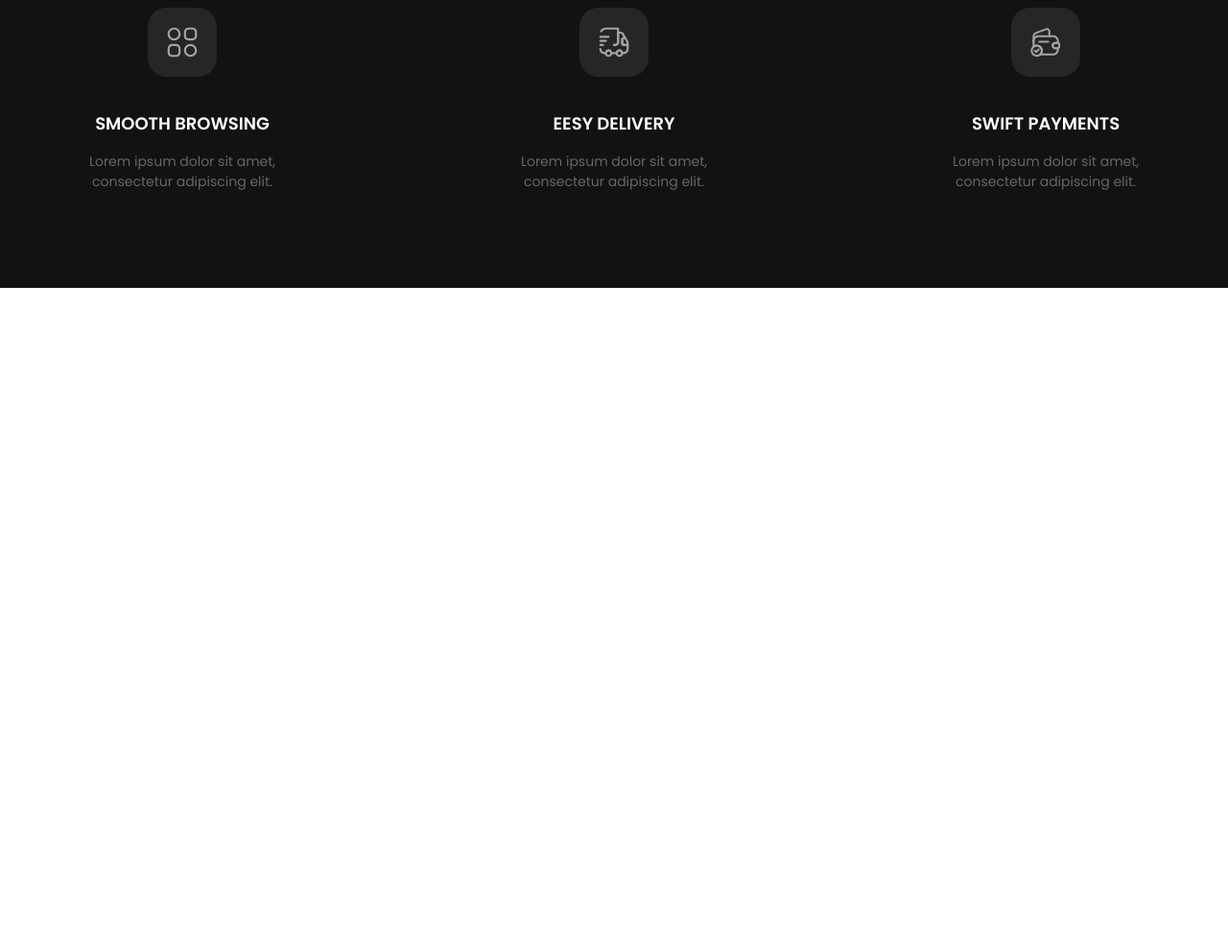
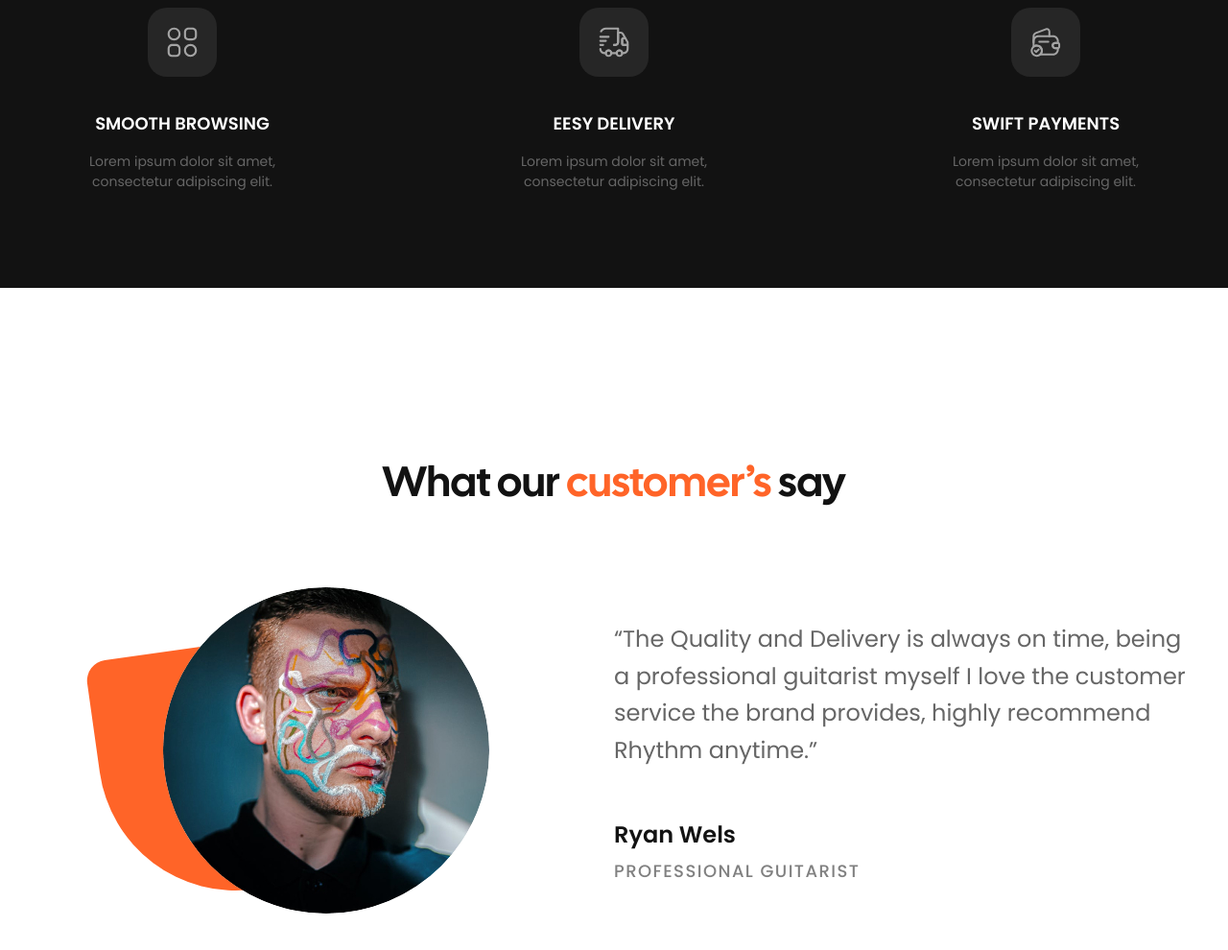
Before and after one commit to OleksiiDvornik/rhythm-guitar-shop, a website: page public/index.html in a window 1280 px wide. Shown: the part 3027-4017 px from the top of the page at 96% size. Before the commit the page ends 3327 px from the top, so only its background shows below. Drawn offline with nearby package versions, Linux system fonts and the light colour scheme; files that its build step writes are made by us from their sources; files whose address does not match are found by name.

Commit message:
feat: implement feedback section

```diff
--- a/public/index.html
+++ b/public/index.html
@@ -5,10 +5,12 @@
   <meta http-equiv="X-UA-Compatible" content="IE=edge">
   <meta name="viewport" content="width=device-width, initial-scale=1.0">
     <!-- Style sheets -->
+    <link rel="stylesheet" href="./libs/swiper/swiper-bundle.min.css">
     <link rel="stylesheet" href="./styles/index.css">
     <!-- Favicons -->
     <link rel="icon" type="image/svg+xml" href="./favicon.svg">
     <!-- Scripts -->
+    <script src="./libs/swiper/swiper-bundle.min.js" defer></script>
     <script src="./scripts/index.js" defer></script>
     <!-- Extra meta tags -->
     <title>Rhythm Guitar Shop</title>
@@ -22,6 +24,7 @@
       @@include('../src/html/categories.html')
       @@include('../src/html/brands.html')
       @@include('../src/html/benefits.html')
+      @@include('../src/html/feedback.html')
     </main>
     @@include('../src/html/footer.html')
   </div>
--- /dev/null
+++ b/src/html/feedback.html
@@ -0,0 +1,45 @@
+<section class="feedback">
+  <div class="feedback__wrapper container">
+    <h2 class="feedback__title title title--centered">What our <span>customer’s</span> say</h2>
+
+    <div class="feedback__slider slider">
+      <div class="slider__list swiper-wrapper">
+
+        <div class="slider__item swiper-slide">
+          <div class="slider__item-image">
+            <div class="slider__item-photo">
+              <img src="@img/clients/ryan-wels.jpg" alt="Client's photo">
+            </div>
+          </div>
+          <blockquote class="slider__item-body">
+            <p class="slider__item-text">
+              “The Quality and Delivery is always on time, being a professional guitarist myself I love the customer service the brand provides, highly recommend Rhythm anytime.”
+            </p>
+            <cite class="slider__item-name">Ryan Wels</cite>
+            <span class="slider__item-position">Professional guitarist</span>
+          </blockquote>
+        </div>
+
+        <div class="slider__item swiper-slide">
+          <div class="slider__item-image">
+            <div class="slider__item-photo">
+              <img src="@img/clients/jane-doe.jpg" alt="Client's photo">
+            </div>
+          </div>
+          <blockquote class="slider__item-body">
+            <p class="slider__item-text">
+              “The Quality and Delivery is always on time, being a professional guitarist myself I love the customer service the brand provides, highly recommend Rhythm anytime.”
+            </p>
+            <cite class="slider__item-name">Jane Doe</cite>
+            <span class="slider__item-position">Professional guitarist</span>
+          </blockquote>
+        </div>
+
+      </div>
+      <div class="slider__pagination">
+
+      </div>
+    </div>
+
+  </div>
+</section>
--- a/src/scripts/index.js
+++ b/src/scripts/index.js
@@ -1 +1,2 @@
 import './modules/menu.js';
+import './modules/slider.js';
--- /dev/null
+++ b/src/scripts/modules/slider.js
@@ -0,0 +1,20 @@
+const slider = new Swiper('.feedback__slider', {
+  speed: 1000,
+  effect: 'slide',
+  grabCursor: true,
+  loop: true,
+  slidesPerView: 1,
+  spaceBetween: 48,
+  autoHeight: true,
+  autoplay: {
+    delay: 4000,
+    disableOnInteraction: false,
+    pauseOnMouseEnter: false,
+  },
+  pagination: {
+    el: '.slider__pagination',
+    bulletActiveClass: 'current',
+    bulletClass: 'slider__pagination-item',
+    clickable: true,
+  }
+})
--- /dev/null
+++ b/src/scss/blocks/_feedback.scss
@@ -0,0 +1,13 @@
+.feedback {
+  padding: 90px 0;
+
+  &__title {
+    margin-bottom: 80px;
+  }
+}
+
+@media(min-width: $brp-xl) {
+  .feedback {
+    padding: 180px 0;
+  }
+}
--- /dev/null
+++ b/src/scss/blocks/_slider.scss
@@ -0,0 +1,186 @@
+.slider {
+  overflow: hidden;
+  position: relative;
+
+  &__item {
+    display: flex;
+    flex-direction: column;
+    align-items: center;
+
+    &-image {
+      display: flex;
+      justify-content: center;
+      align-items: center;
+      margin-bottom: 50px;
+    }
+
+    &-photo {
+      width: 80%;
+      max-width: 340px;
+      height: 80%;
+      max-height: 340px;
+      position: relative;
+
+      &::before {
+        content: '';
+        display: block;
+        width: 84%;
+        height: 76%;
+        background-color: $accent;
+        border-radius: 60px 0 400px 400px;
+        transform-origin: top left;
+        transform: rotate(-8deg);
+        position: absolute;
+        top: 23%;
+        left: -12%;
+        z-index: 1;
+      }
+
+      img {
+        display: block;
+        width: 100%;
+        border-radius: 50%;
+        overflow: hidden;
+        object-fit: cover;
+        position: relative;
+        z-index: 2;
+      }
+    }
+
+    &-body {
+      display: flex;
+      flex-direction: column;
+    }
+
+    &-text {
+      font-weight: 400;
+      font-size: 1.25rem;
+      line-height: 160%;
+      color: $secondary;
+      margin-bottom: 20px;
+
+      &:nth-last-of-type(1) {
+        margin-bottom: 50px;
+      }
+    }
+
+    &-name {
+      font-size: 1.25rem;
+      font-weight: 600;
+      font-style: normal;
+      line-height: 160%;
+      color: $primary;
+      margin-bottom: 10px;
+    }
+
+    &-position {
+      font-size: 1rem;
+      font-weight: 500;
+      letter-spacing: 0.08em;
+      color: $muted;
+      text-transform: uppercase;
+    }
+  }
+
+  &__pagination {
+    display: flex;
+    height: 16px;
+    justify-content: center;
+    align-items: center;
+    column-gap: 8px;
+    margin-top: 50px;
+
+    &-item {
+      display: block;
+      width: 10px;
+      height: 16px;
+      background-color: $slider-bullet;
+      border-radius: 20px;
+      transition: all .4s;
+      cursor: pointer;
+
+      &.current {
+        width: 24px;
+        height: 12px;
+        background-color: $accent;
+        margin: 0 4px;
+
+        &:first-child {
+          margin-left: 0;
+        }
+
+        &:last-child {
+          margin-right: 0;
+        }
+      }
+    }
+  }
+}
+
+@media(min-width: $brp-md) {
+  .slider {
+
+    &__item {
+      flex-direction: row;
+
+      &-image {
+        flex: 0 0 50%;
+        margin-bottom: 0;
+      }
+
+      &-body {
+        flex: 0 0 50%;
+      }
+    }
+
+    &__pagination {
+      justify-content: flex-end;
+      position: absolute;
+      bottom: 0 !important;
+      padding-top: 0;
+      z-index: 5;
+    }
+  }
+}
+
+@media(min-width: $brp-lg) {
+  .slider {
+
+    &__item {
+
+      &-photo {
+
+        &::before {
+          left: -20%;
+        }
+      }
+
+      &-text {
+        font-size: 1.5rem;
+      }
+
+      &-name {
+        font-size: 1.5rem;
+      }
+
+      &-position {
+        font-size: 1.125rem;
+      }
+    }
+  }
+}
+
+@media(min-width: $brp-xl) {
+  .slider {
+
+    &__item {
+
+      &-photo {
+
+        &::before {
+          left: -24%;
+        }
+      }
+    }
+  }
+}
--- a/src/scss/index.scss
+++ b/src/scss/index.scss
@@ -11,4 +11,6 @@
 @import './blocks/categories';
 @import './blocks/brands';
 @import './blocks/benefits';
+@import './blocks/feedback';
+@import './blocks/slider';
 @import './blocks/footer';
```
Also changed, not shown: public/img/clients/jane-doe.jpg (added), public/img/clients/ryan-wels.jpg (added).
